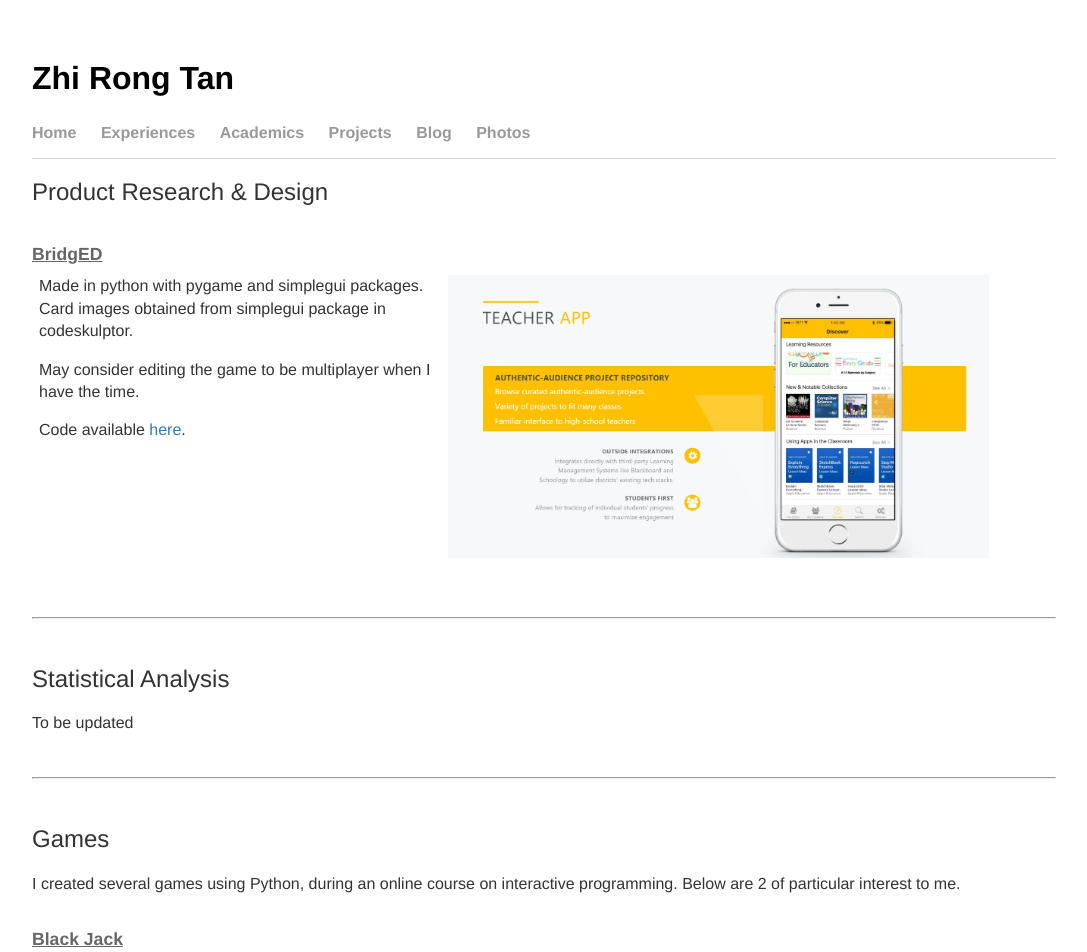
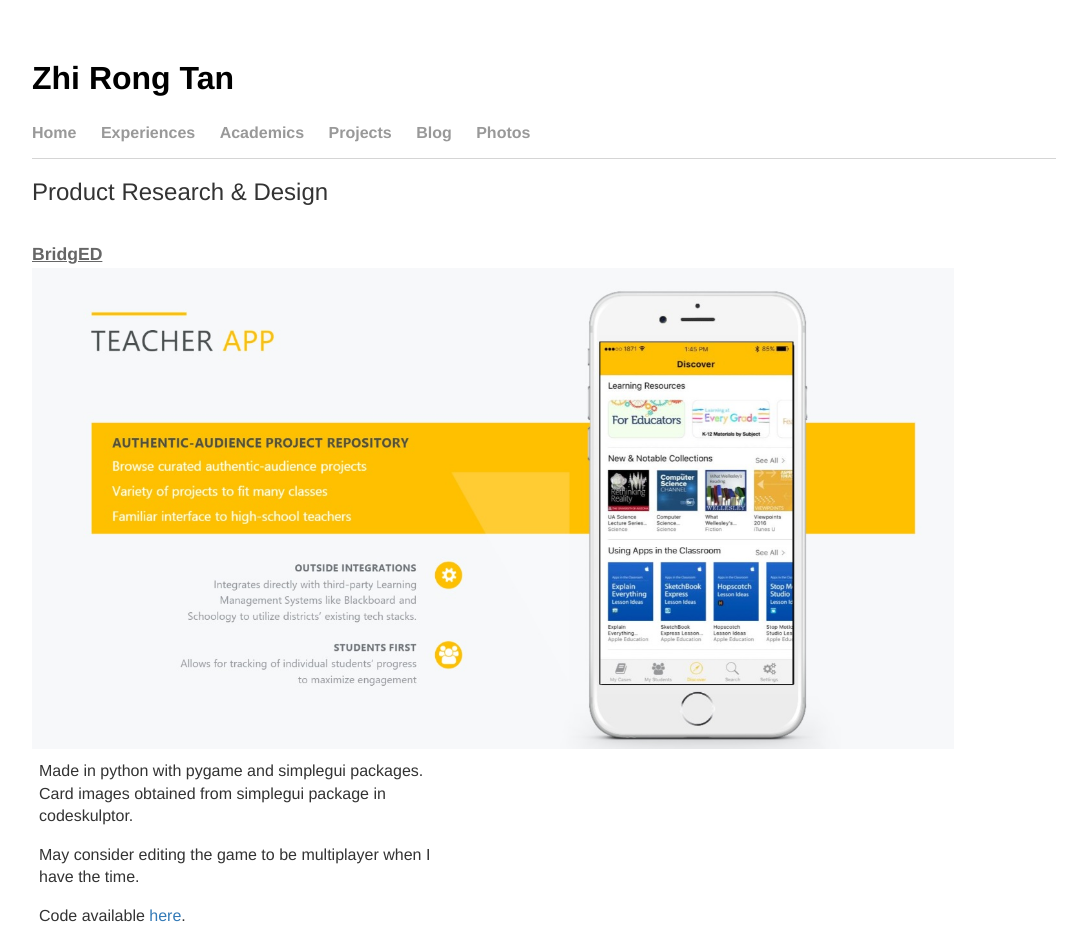
Before and after one commit to tanzhirong/tanzhirong.github.io, a Jekyll site: the page built from projects/index.html, in a window 1280 px wide. Shown: the top 952 px of the page, without its empty margins (96-1183 px from the left). Built offline with Jekyll 4.4.1, drawn with Linux system fonts in a browser that asks for light colours.

Commit message:
Update index.html

```diff
--- a/projects/index.html
+++ b/projects/index.html
@@ -8,12 +8,13 @@
 <table>
     <tr>
         <div class="project_title"><b><u>BridgED</u></b></div>
+        <img src="bridged0.jpg" position="absolute" margin="auto" width="90%">
     <td width="40%">
         <p>Made in python with pygame and simplegui packages. Card images obtained from simplegui package in codeskulptor.</p>
         <p>May consider editing the game to be multiplayer when I have the time.</p>
         <p>Code available <a target="_blank" href="https://github.com/tanzhirong/Python-Projects-Games/blob/master/BlackJack_Edited081118.py">here</a>.</p>
     </td>
-    <td><img src="bridged0.jpg" position="absolute" margin="auto" width="90%">
+    <td>
             </td>
   </tr>
 <tr>
@@ -25,13 +26,14 @@
 <hr><br>
 
 <h2>Statistical Analysis</h2>
-<p>To be updated</p><br>
+<p><i>To be updated</i></p><br>
 <hr><br>
 
 
 <h2>Games</h2>
 <p>I created several games using Python, during an online course on interactive programming. Below are 2 of particular interest to me.</p>
 <br>
+
 <table>
     <tr>
         <div class="project_title"><b><u>Black Jack</u></b></div>
@@ -44,6 +46,7 @@
   </tr>
 </table>
 <br><br>
+
 <table><tr>
         <div class="project_title"><b><u>Asteroid Arcade Game</u></b></div>
     <td width="40%">
```
